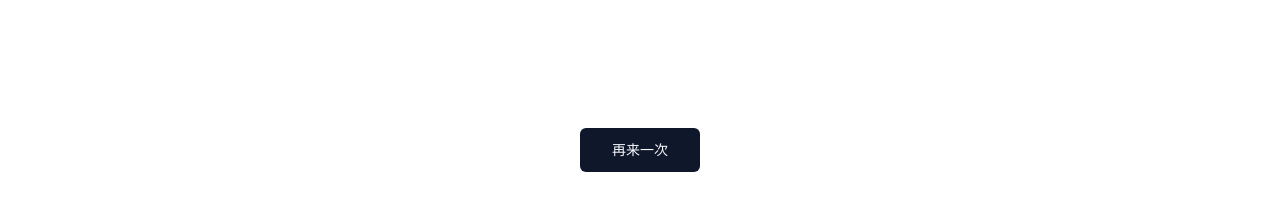
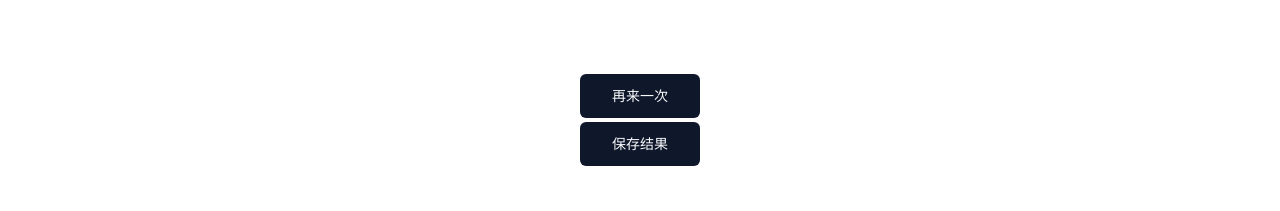
Before and after one commit to hugepizza/voca-test, a React (Vite) app: page /result in a window 1280 px wide. Shown: the part 463-674 px from the top of the page. Built offline with nearby package versions, Linux system fonts and the light colour scheme; what tailwindcss-safe-area would draw is missing.

Commit message:
save result

```diff
--- a/package.json
+++ b/package.json
@@ -18,6 +18,8 @@
     "class-variance-authority": "^0.7.0",
     "clsx": "^2.1.0",
     "csv": "^6.3.6",
+    "dom-to-image": "^2.6.0",
+    "html2canvas": "^1.4.1",
     "immer": "^10.0.3",
     "localforage": "^1.10.0",
     "lodash": "^4.17.21",
@@ -34,6 +36,7 @@
   },
   "devDependencies": {
     "@babel/preset-typescript": "^7.23.3",
+    "@types/dom-to-image": "^2.6.7",
     "@types/jest": "^29.5.11",
     "@types/lodash": "^4.14.202",
     "@types/node": "^20.11.0",
--- a/src/components/pages/Result.tsx
+++ b/src/components/pages/Result.tsx
@@ -2,8 +2,13 @@ import { Button } from "@/components/ui/button";
 import AnimatedNumbers from "react-animated-numbers";
 import { Link, useSearchParams } from "react-router-dom";
 import { Card, CardContent } from "@/components/ui/card";
+import domtoimage from "dom-to-image";
+
+import { useRef } from "react";
 function Result() {
+  const container = useRef<HTMLDivElement>(null);
   const [searchParams] = useSearchParams();
+
   const score = parseInt(searchParams.get("score") || "0", 10);
   const getLevel = (score: number): [number, string] => {
     if (score < 3000) {
@@ -23,12 +28,35 @@ function Result() {
     }
   };
   const [level, comment] = getLevel(score);
+  const handleSaveAsImage = () => {
+    if (container.current) {
+      console.log("copiedContent", container.current);
+      const waterMark = document.createElement("div");
+      waterMark.innerText = "结果来自 https://vocatest.online/";
+      waterMark.setAttribute(
+        "class",
+        "absolute bottom-2 right-2 font-medium text-gray-400"
+      );
+      container.current.appendChild(waterMark);
+      domtoimage
+        .toPng(container.current)
+        .then((dataUrl) => {
+          const link = document.createElement("a");
+          link.href = dataUrl;
+          link.download = "testvoca.png";
+          link.click();
+        })
+        .catch((error) => {
+          console.error("Error while saving as image:", error);
+        });
+    }
+  };
 
   return (
-    <div className="w-full h-full">
+    <div className="w-full h-full bg-white" ref={container}>
       <div className="w-full h-2/3 flex flex-col items-center space-y-1">
         <div className="h-1/5"></div>
-        <div className="text-5xl"> 测试结束</div>
+        <div className="text-5xl">测试结束</div>
         <div className="h-[4px]"></div>
         <Card className="w-11/12 pt-4  shadow-lg">
           <CardContent>
@@ -55,11 +83,19 @@ function Result() {
         </Card>
       </div>
 
-      <div className="w-full h-1/3 flex flex-col items-center space-y-1">
+      <div className="w-full flex flex-col items-center space-y-1">
         <div className="h-1/5"></div>
         <Link to={"/test"}>
           <Button size={"lg"}>再来一次</Button>
         </Link>
+        <Button
+          size={"lg"}
+          onClick={() => {
+            handleSaveAsImage();
+          }}
+        >
+          保存结果
+        </Button>
       </div>
     </div>
   );
```
Also changed, not shown: 1 other file (tests, documents, lock files or other folders).
